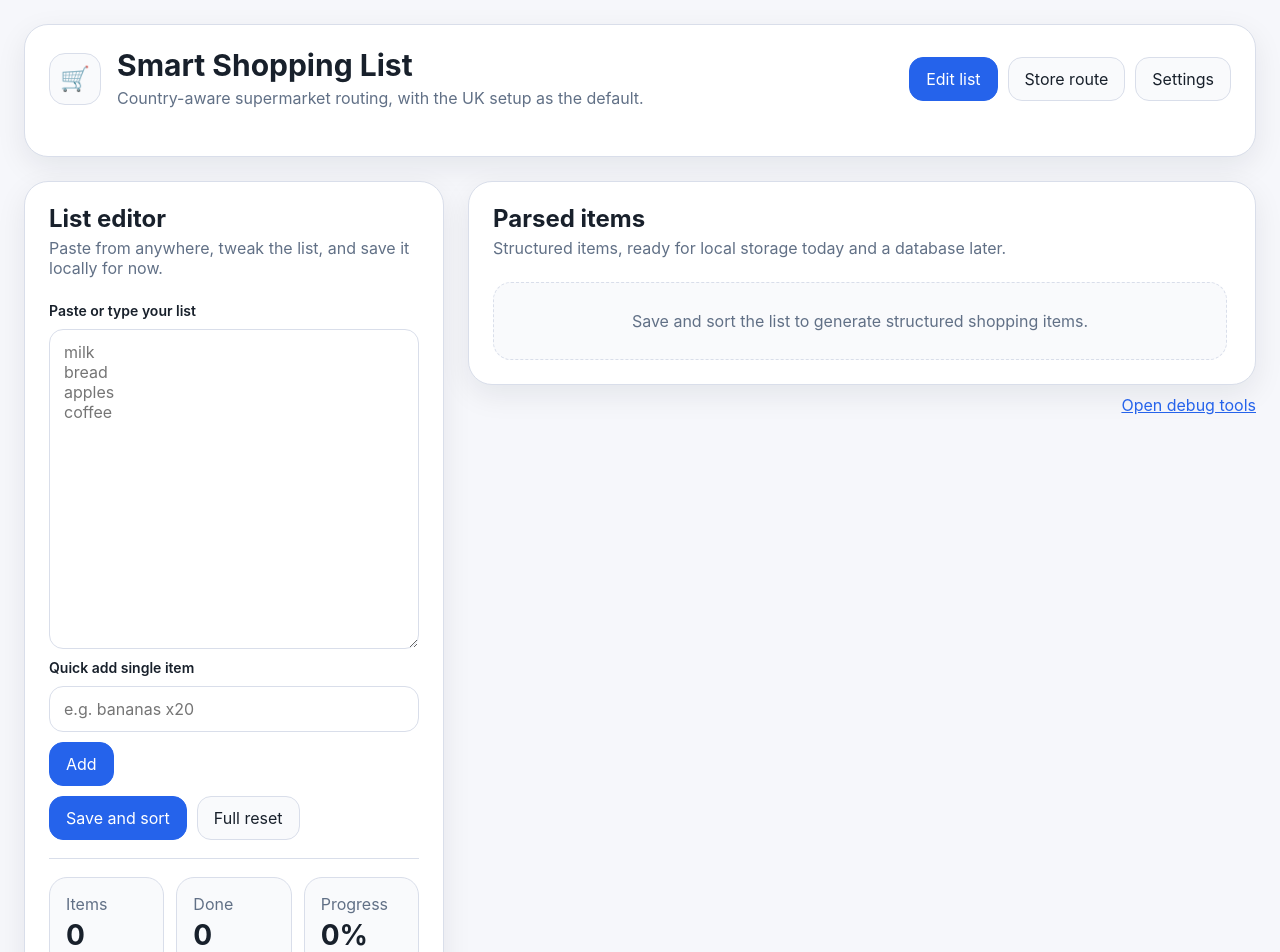
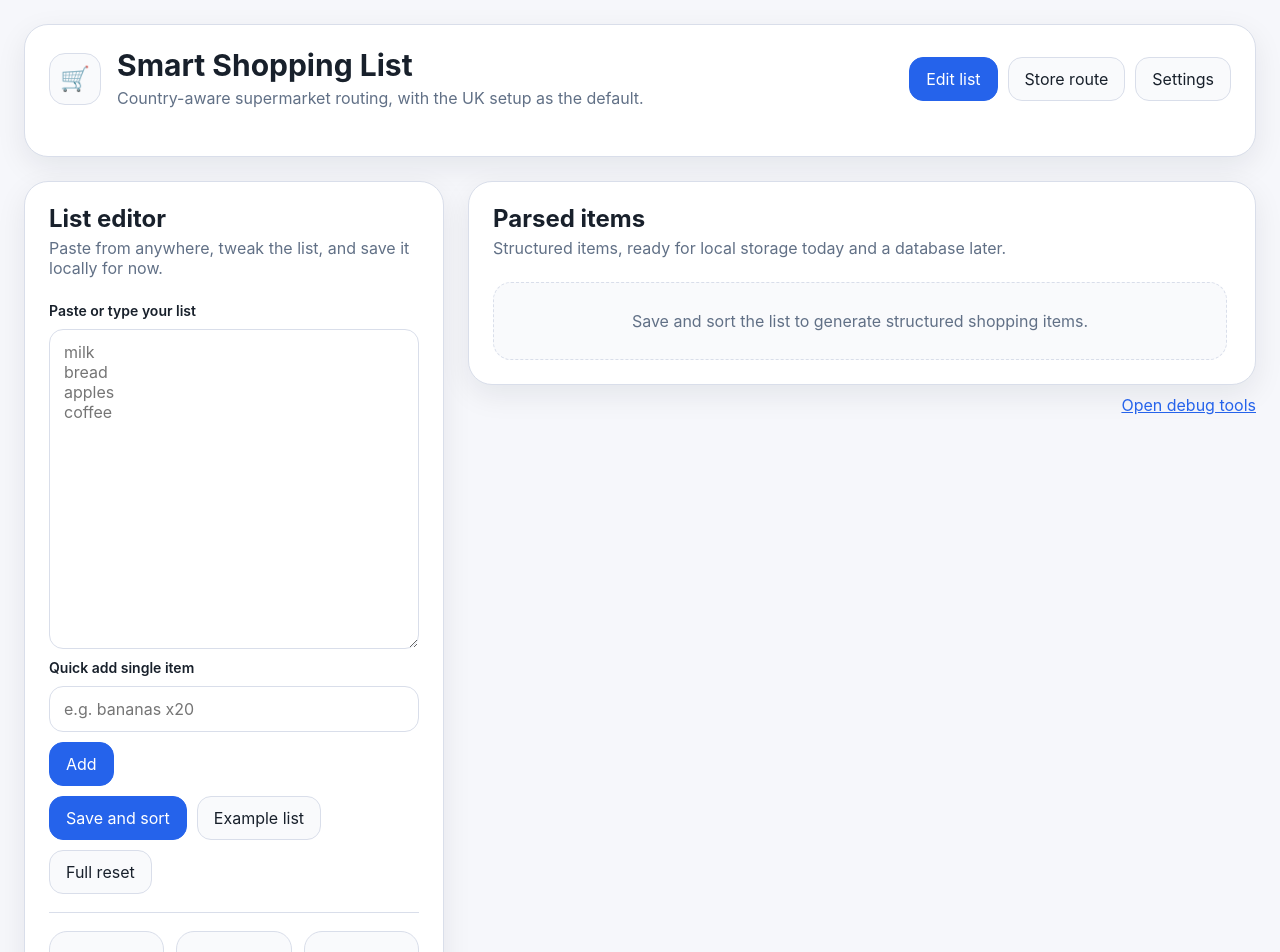
Before and after one commit to manix84/shopping-list, a React (Vite) app: page /#/edit in a window 1280 px wide. Shown: the top 952 px of the page. Built offline with nearby package versions, Linux system fonts and the light colour scheme.

Commit message:
feat: add example list button and corresponding prop to EditPage

```diff
--- a/src/pages/EditPage.tsx
+++ b/src/pages/EditPage.tsx
@@ -15,6 +15,7 @@ type EditPageProps = {
   onInputChange: (value: string) => void;
   onDraftItemChange: (value: string) => void;
   onParse: () => void;
+  onExample: () => void;
   onResetAll: () => void;
   onAddSingleItem: () => void;
   onRenameItem: (itemId: string, nextRaw: string) => void;
@@ -34,6 +35,7 @@ export function EditPage({
   onInputChange,
   onDraftItemChange,
   onParse,
+  onExample,
   onResetAll,
   onAddSingleItem,
   onRenameItem,
@@ -79,6 +81,7 @@ export function EditPage({
 
         <div className="button-row">
           <button className="button button-primary" onClick={onParse}>Save and sort</button>
+          <button className="button" onClick={onExample}>Example list</button>
           <button className="button" onClick={onResetAll}>Full reset</button>
         </div>
 
```
